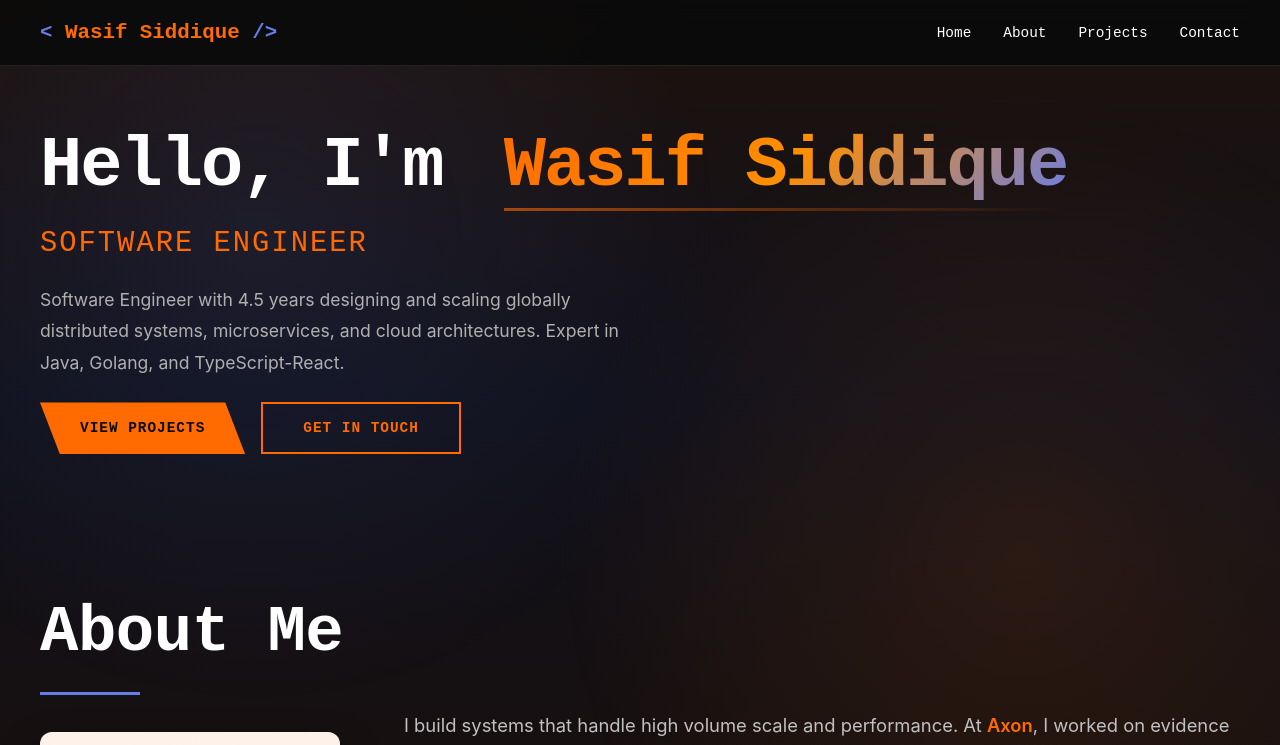
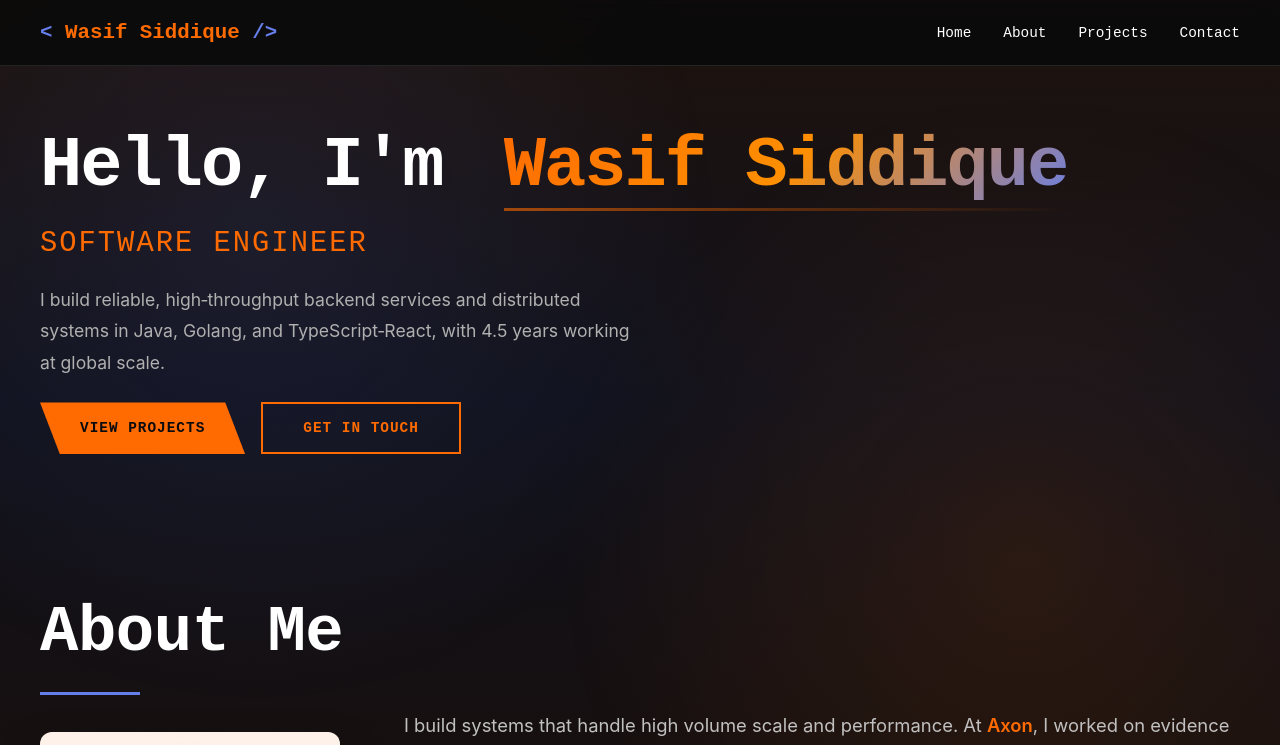
Before and after one commit to wasifsarwar/portfolio, a React (Create React App) app: page / in a window 1280 px wide. Shown: the top 745 px of the page. Built offline with nearby package versions, Linux system fonts and the light colour scheme.

Commit message:
Update Hero.tsx

```diff
--- a/src/components/Hero.tsx
+++ b/src/components/Hero.tsx
@@ -58,7 +58,7 @@ const Hero: React.FC<HeroProps> = ({ scrollToSection }) => {
           Software Engineer
         </motion.p>
         <motion.p variants={itemVariants} className="hero-description">
-          Software Engineer with 4.5 years designing and scaling globally distributed systems, microservices, and cloud architectures. Expert in Java, Golang, and TypeScript-React.
+          I build reliable, high‑throughput backend services and distributed systems in Java, Golang, and TypeScript‑React, with 4.5 years working at global scale.
         </motion.p>
         <motion.div variants={itemVariants} className="hero-buttons">
           <button
```
